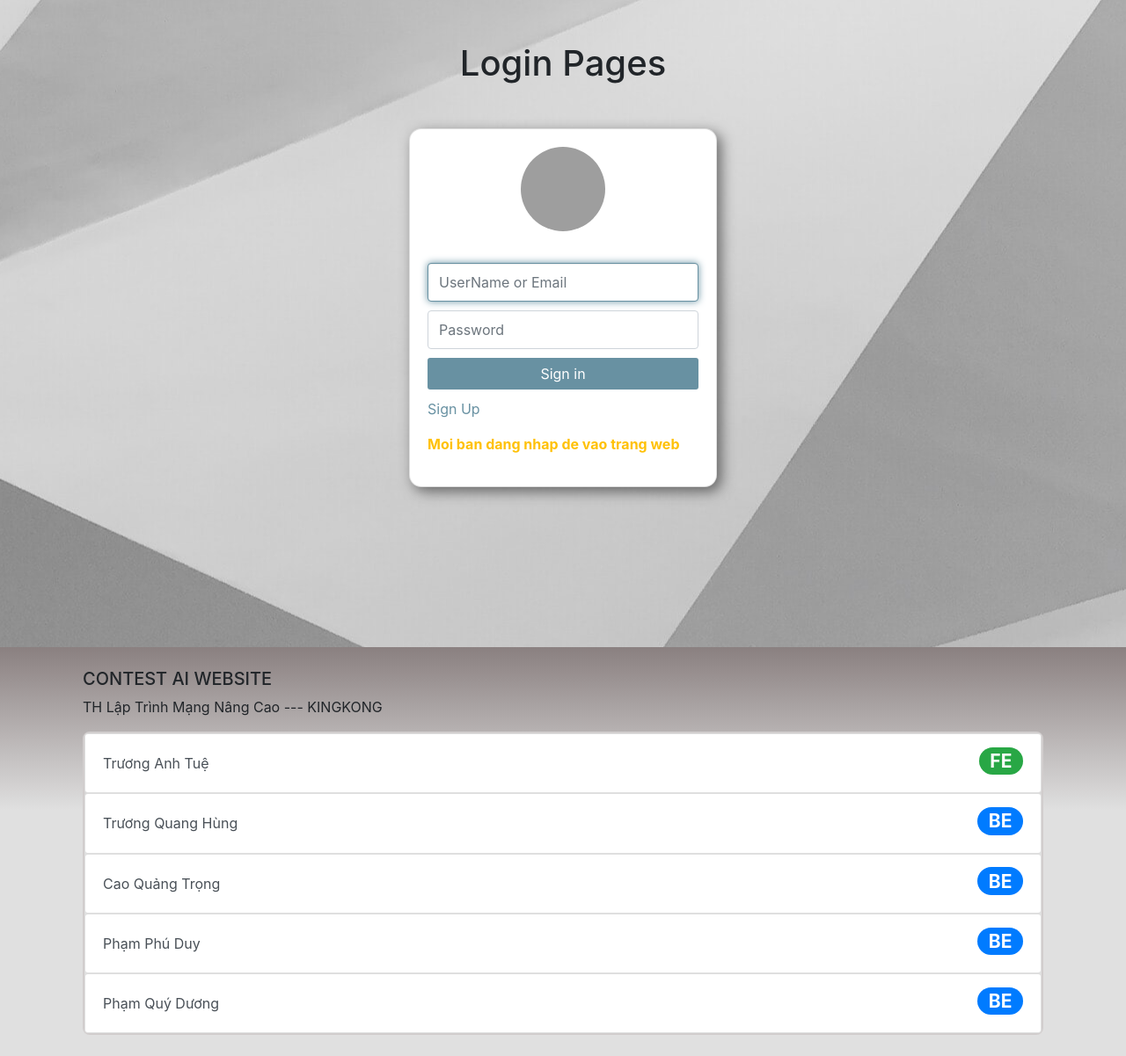
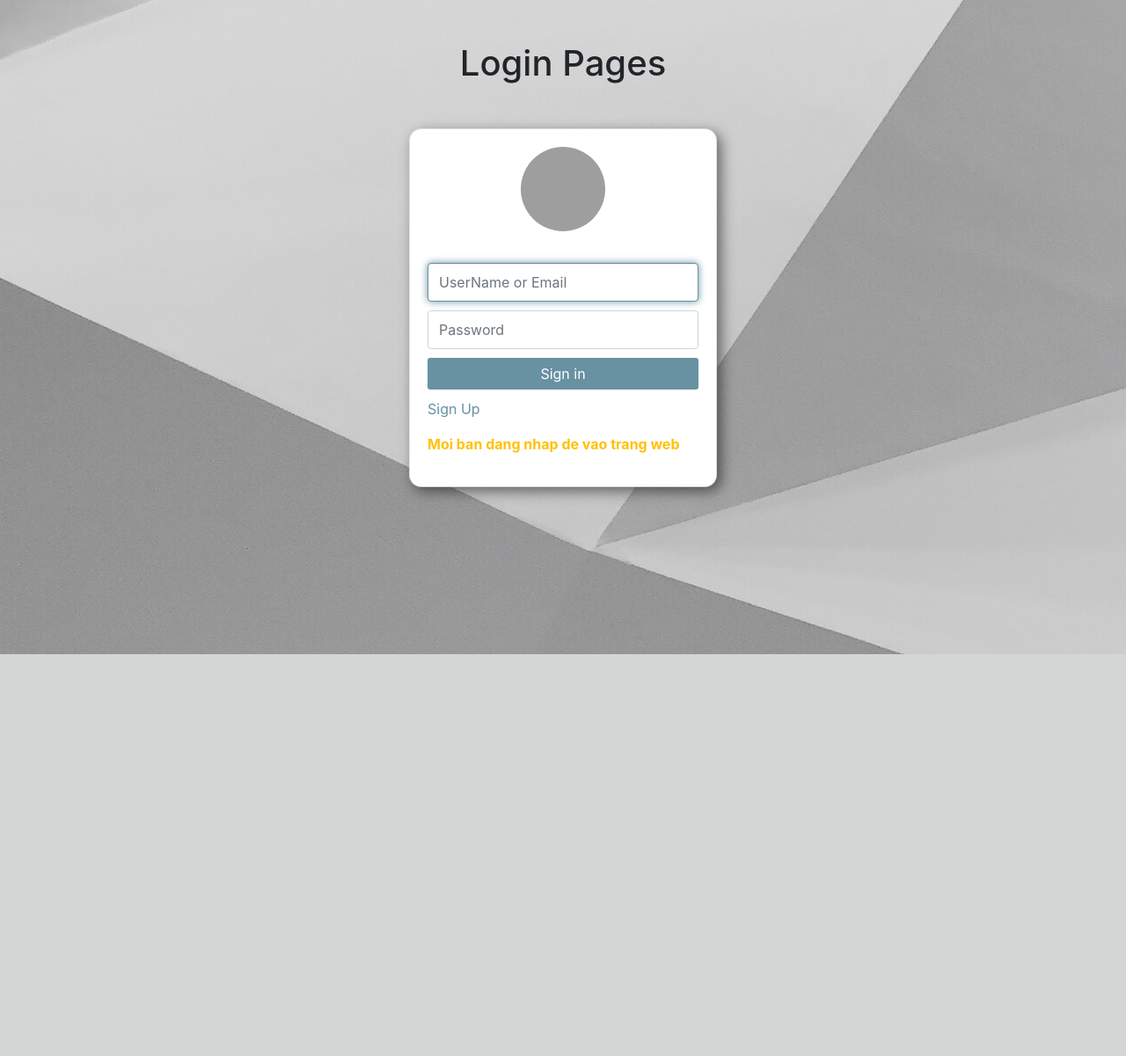
Before and after one commit to KrisKai/networking_program_Y4, a Django app: page / in a window 1280 px wide. Shown: the part 56-1257 px from the top of the page at 88% size. After the commit the page ends 800 px from the top, so only its background shows below. Run offline with Django 3.2, Linux system fonts and the light colour scheme; some libraries are stand-ins or nearby versions; grey boxes are pictures that could not be loaded.

Commit message:
fixed smth

```diff
--- a/ContestAi/ContestAdmin/urls.py
+++ b/ContestAi/ContestAdmin/urls.py
@@ -27,5 +27,5 @@ urlpatterns = [
     path('language/add-language',  views.addLanguage, name='addLanguage'),
     path('language/list-language',  views.listLanguage, name='listLanguage'),
     path('language/',  views.listLanguage, name='listLanguage'),
-     path('language/delete-language/<int:pk>/',  views.deleteLanguage, name='deleteLanguage'),
+    path('language/delete-language/<int:pk>/',  views.deleteLanguage, name='deleteLanguage'),
 ]
--- a/ContestAi/templates/base.html
+++ b/ContestAi/templates/base.html
@@ -78,65 +78,5 @@
       </nav>
     </header>
     {% block body %}{% endblock %}
-    <footer class="footer text-lg-start mt-5">
-      <!-- Grid container -->
-      <div class="container p-4">
-        <!--Grid row-->
-        <div class="row">
-          <!--Grid column-->
-          <div class="col-lg-12 col-md-12 mb-4 mb-md-0">
-            <h5 class="text-uppercase">Contest AI Website</h5>
-            <p>
-            TH Lập Trình Mạng Nâng Cao --- KINGKONG
-            </p>
-            <ul class="list-group">
-            <a href="https://www.facebook.com/tue.truonganh" target="_blank">
-              <li class="list-group-item list-group-item-action d-flex justify-content-between align-items-center">
-                Trương Anh Tuệ
-                <h3><span class="badge badge-success badge-pill">FE</span></h3>
-              </li>
-            </a>
-            <a href="https://www.facebook.com/quanghung.truong.5851" target="_blank">
-              <li class="list-group-item list-group-item-action d-flex justify-content-between align-items-center">
-                Trương Quang Hùng
-                <h3><span class="badge badge-primary badge-pill">BE</span></h3>
-              </li>
-            </a>
-            <a href="https://www.facebook.com/caoquangtrong05" target="_blank">
-              <li class="list-group-item list-group-item-action d-flex justify-content-between align-items-center">
-              Cao Quảng Trọng
-                <h3><span class="badge badge-primary badge-pill">BE</span></h3>
-              </li>
-            </a>
-            <a href="https://www.facebook.com/duypoli" target="_blank">
-              <li class="list-group-item list-group-item-action d-flex justify-content-between align-items-center">
-              Phạm Phú Duy
-                <h3><span class="badge badge-primary badge-pill">BE</span></h3>
-              </li>
-            </a>
-            <a href="https://www.facebook.com/PhamQuiDuong" target="_blank">
-              <li class="list-group-item list-group-item-action d-flex justify-content-between align-items-center">
-              Phạm Quý Dương
-                <h3><span class="badge badge-primary badge-pill">BE</span></h3>
-              </li>
-            </a>
-            </ul>
-          </div>
-          <!--Grid column-->
-
-          <!--Grid column-->
-          <!--Grid column-->
-        </div>
-        <!--Grid row-->
-      </div>
-      <!-- Grid container -->
-
-      <!-- Copyright -->
-      <div
-        class="text-center"
-        style="background-color: rgba(0, 0, 0, 0.2);"
-      ></div>
-      <!-- Copyright -->
-    </footer>
   </body>
 </html>
```
